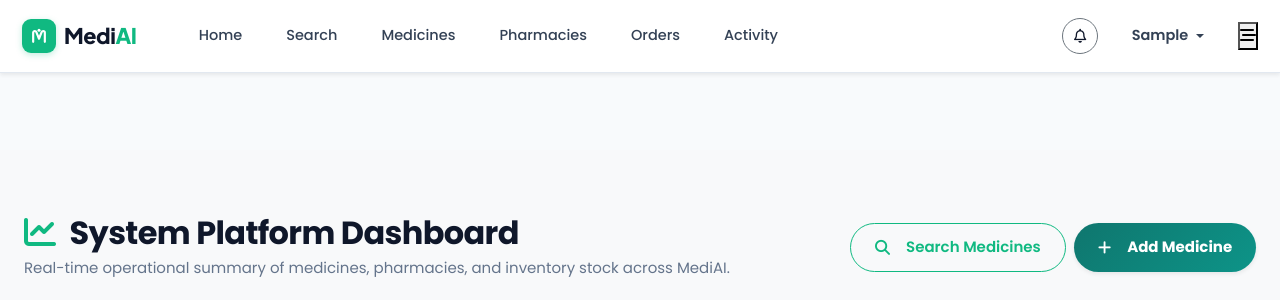
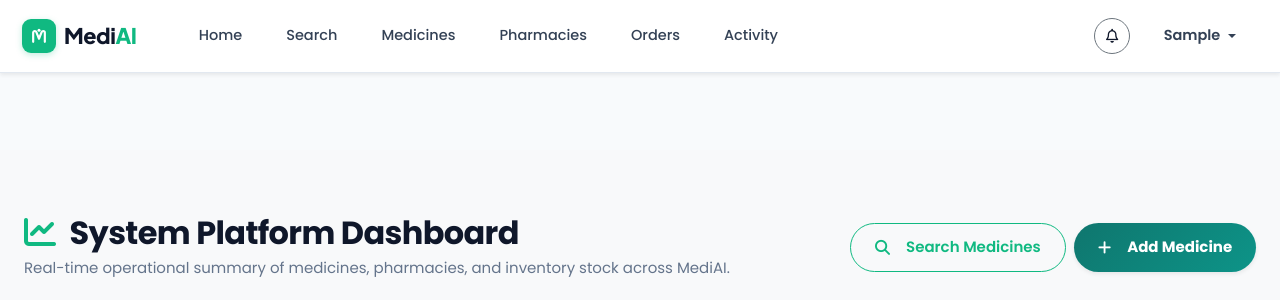
Before and after one commit to samayshrey-dev/MediFind, a Django app: page /dashboard/ in a window 1280 px wide. Shown: the top 300 px of the page. Run offline with Django 5.2, Linux system fonts and the light colour scheme; the visitor is signed in with stand-in values (Sample User, id 1); data that the repository does not hold is empty; some libraries are stand-ins or nearby versions.

Commit message:
fix: remove legacy unstyled staggered menu button from navbar

```diff
--- a/medifind/templates/navbar.html
+++ b/medifind/templates/navbar.html
@@ -138,12 +138,6 @@
           </li>
         {% endif %}
 
-        <!-- Staggered Menu Trigger (Desktop & Mobile) -->
-        <li class="nav-item ms-lg-1 d-none d-lg-block">
-          <button type="button" class="staggered-menu-trigger" title="Open Menu" aria-label="Open navigation menu">
-            <i class="fa-solid fa-bars-staggered fs-6"></i>
-          </button>
-        </li>
       </ul>
 
     </div>
```
